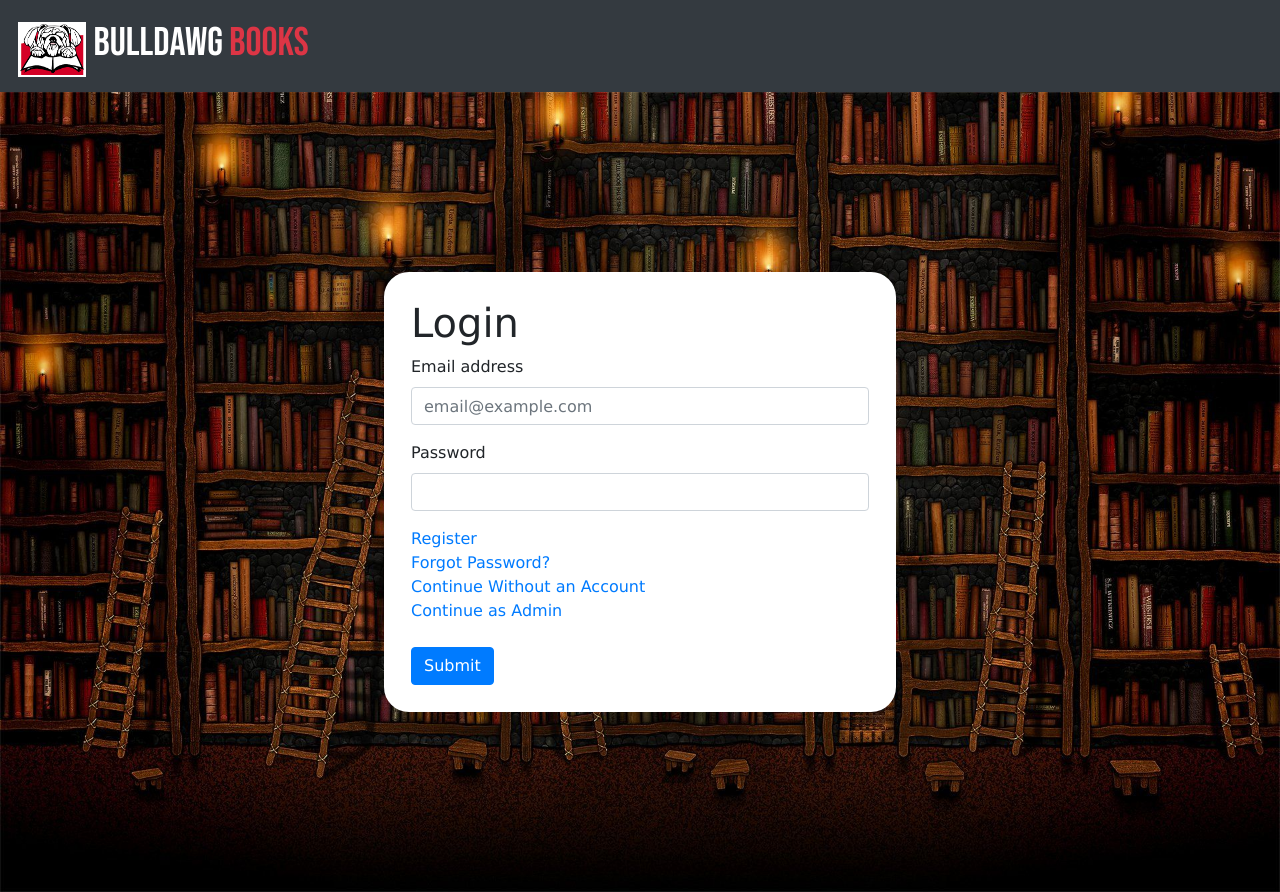
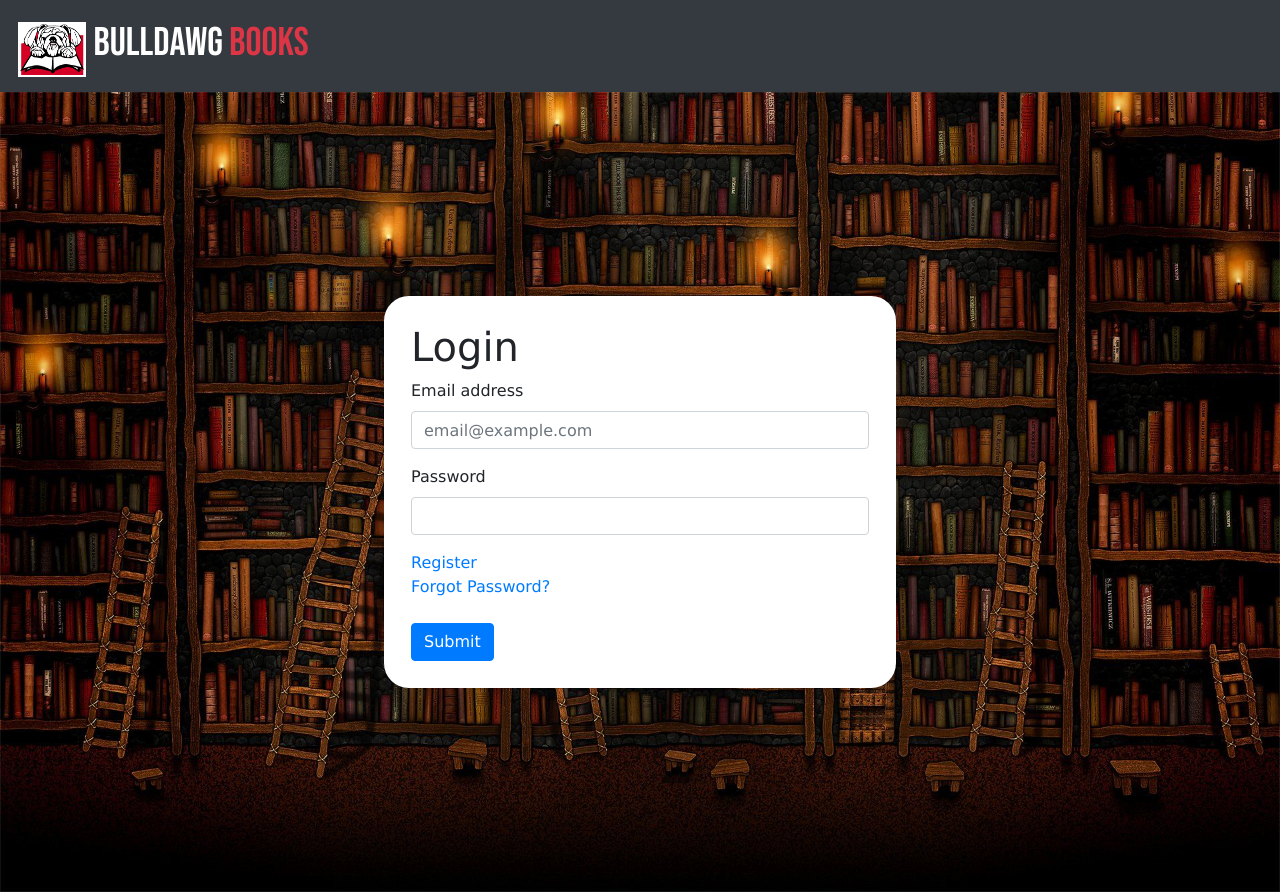
Before and after one commit to hunterwilkins2/bulldog-books, a React (Create React App) app: page /Login in a window 1280 px wide. Built offline with nearby package versions, Linux system fonts and the light colour scheme.

Commit message:
Added redirect to login page

```diff
--- a/src/components/Login.js
+++ b/src/components/Login.js
@@ -41,6 +41,8 @@ function Login(){
                         })
                         console.log(data)
                         setSubmitting(false)
+
+                        window.location.href='/'
                     }}
                     validationSchema={validationSchema}
                 >{({ handleSubmit,
@@ -83,10 +85,6 @@ function Login(){
                             <br></br>
                             <Link to='/forgot'>Forgot Password?</Link>
                             <br></br>
-                            <Link to='/'>Continue Without an Account</Link>
-                            <br></br>
-                            <Link to='/admin'>Continue as Admin</Link>
-                            <br></br>
                             <br></br>
                             <Button disabled={setSubmitting} variant="primary" type="submit">
                                 Submit
```
